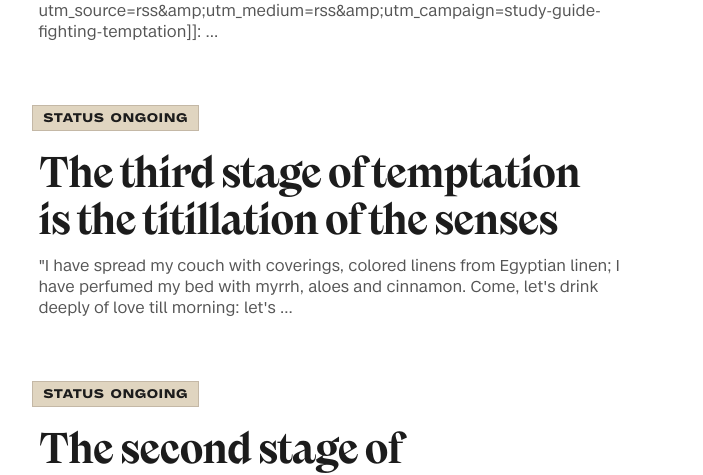
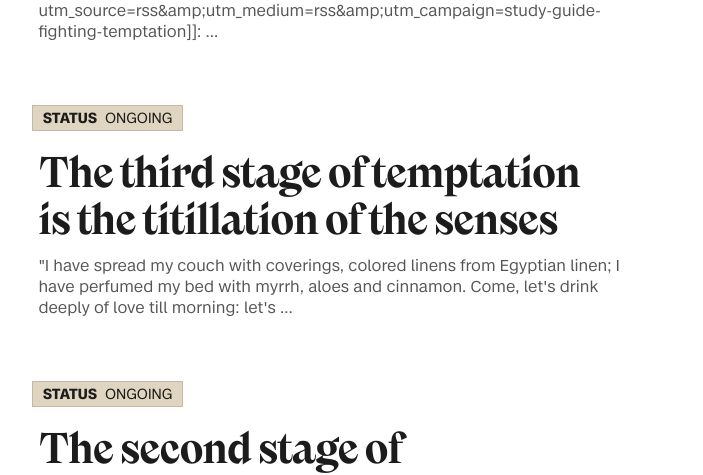
Before and after one commit to jsantiago611/digital-garden-master, a Jekyll site: the page built from index.md, in a window 1280 px wide. Shown: the part 936-1411 px from the top of the page, without its empty margins (298-1001 px from the left). Built offline with Jekyll 4.4.1, drawn with Linux system fonts in a browser that asks for light colours.

Commit message:
status tags to case font

```diff
--- a/assets/css/Style.css
+++ b/assets/css/Style.css
@@ -2899,7 +2899,7 @@ position: absolute;
     padding: 0px 10px !important;
     height: auto;
     vertical-align: middle;
-    font-family: 'Dia';
+    font-family: var(--font-family-sans);
     font-weight: normal !important;
     font-size: var(--font-size-small);
     margin-bottom: 0;
```
